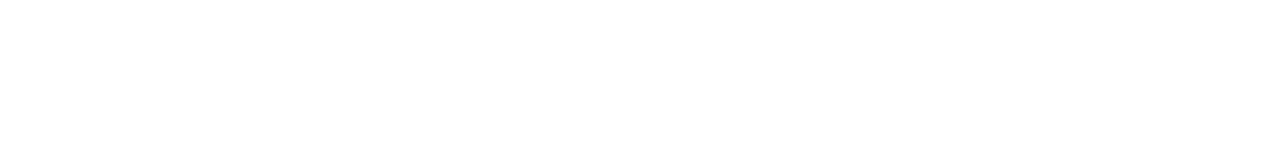
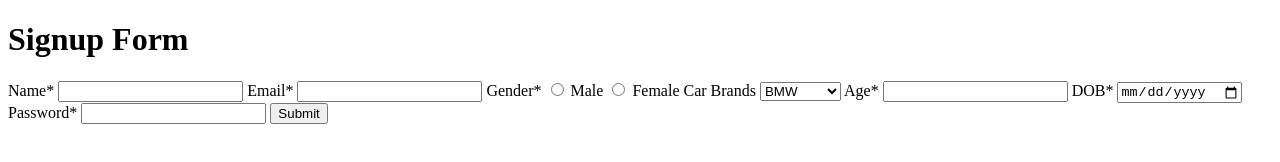
Before and after one commit to acciojob/signup-form-car-Shahnawaz23, a website: page main.html in a window 1280 px wide. Drawn offline with Linux system fonts and the light colour scheme.

Commit message:
created a submission

```diff
--- a/main.html
+++ b/main.html
@@ -3,11 +3,48 @@
 <html>
 
 <head>
+	<meta charset="UTF-8">
+    <meta name="viewport" content="width=device-width, initial-scale=1.0">
+    <title>Signup Form</title>
 	<link rel="stylesheet" href="styles.css">
 </head>
 
 <body>
 	<!-- the entire body must be written by student -->
+
+	<h1>Signup Form</h1>
+    <form method="post"> <!-- Use "post" method for submitting form data -->
+        <label for="name">Name*</label>
+        <input type="text" id="name" required>
+
+        <label for="email">Email*</label>
+        <input type="email" id="email" required>
+
+        <label>Gender*</label>
+        <input type="radio" id="male" name="gender" value="male" required>
+        <label for="male">Male</label>
+        <input type="radio" id="female" name="gender" value="female" required>
+        <label for="female">Female</label>
+
+        <label for="cars">Car Brands</label>
+        <select id="cars" required>
+            <option value="BMW">BMW</option>
+            <option value="Audi">Audi</option>
+            <option value="Mercedez">Mercedez</option>
+        </select>
+
+        <label for="age">Age*</label>
+        <input type="number" id="age" required>
+
+        <label for="dob">DOB*</label>
+        <input type="date" id="dob" required>
+
+        <label for="password">Password*</label>
+        <input type="password" id="password" required>
+
+        <button type="submit">Submit</button>
+    </form>
+
     <script type="text/javascript" src="./script.js">
 </script>
 
```
